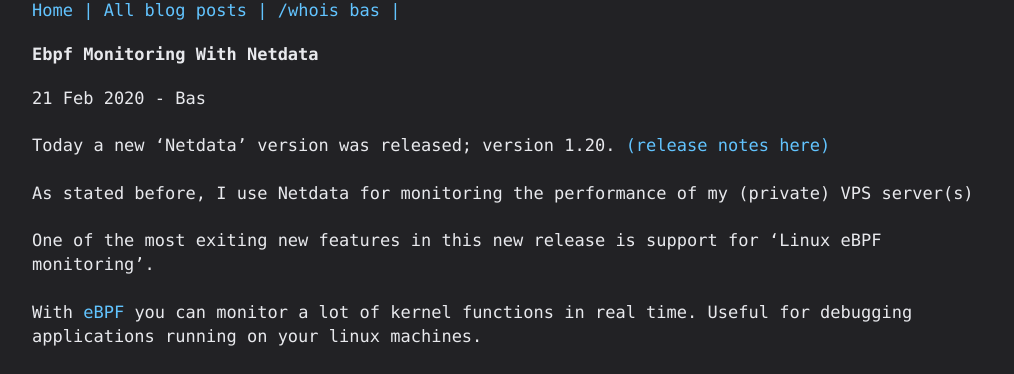
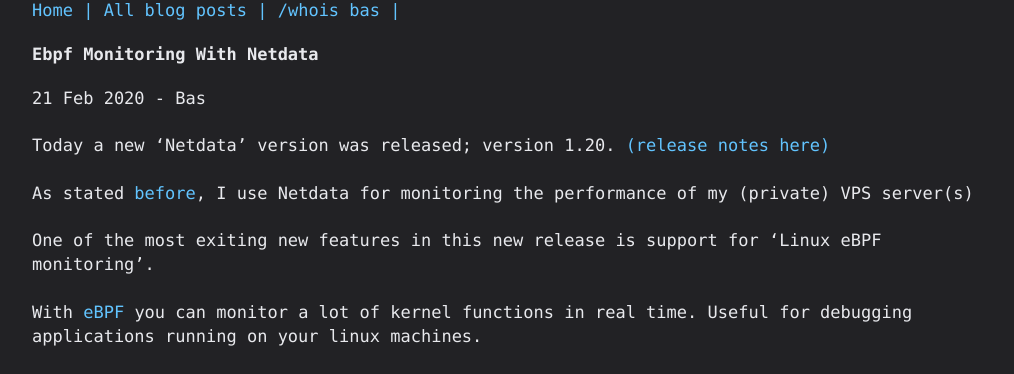
Before and after one commit to basdds/basdds.github.io, a Jekyll site: the page built from _posts/2020-02-21-eBPF-monitoring-with-netdata.md, in a window 1280 px wide. Shown: the top 374 px of the page, without its empty margins (118-1132 px from the left). Built offline with Jekyll 4.4.1, drawn with Linux system fonts in a browser that asks for light colours; some of the changed lines change nothing that is shown.

Commit message:
site update

```diff
--- a/_posts/2020-02-21-eBPF-monitoring-with-netdata.md
+++ b/_posts/2020-02-21-eBPF-monitoring-with-netdata.md
@@ -4,7 +4,7 @@
 ---
 Today a new 'Netdata' version was released; version 1.20. [(release notes here)](https://blog.netdata.cloud/posts/release-1.20/){:target="_blank"}
 
-As stated before, I use Netdata for monitoring the performance of my (private) VPS server(s)
+As stated [before](https://bas.rel.nl/2020/01/23/New-Netdata-documentation.html), I use Netdata for monitoring the performance of my (private) VPS server(s)
 
 One of the most exiting new features in this new release is support for 'Linux eBPF monitoring'.
 
```
